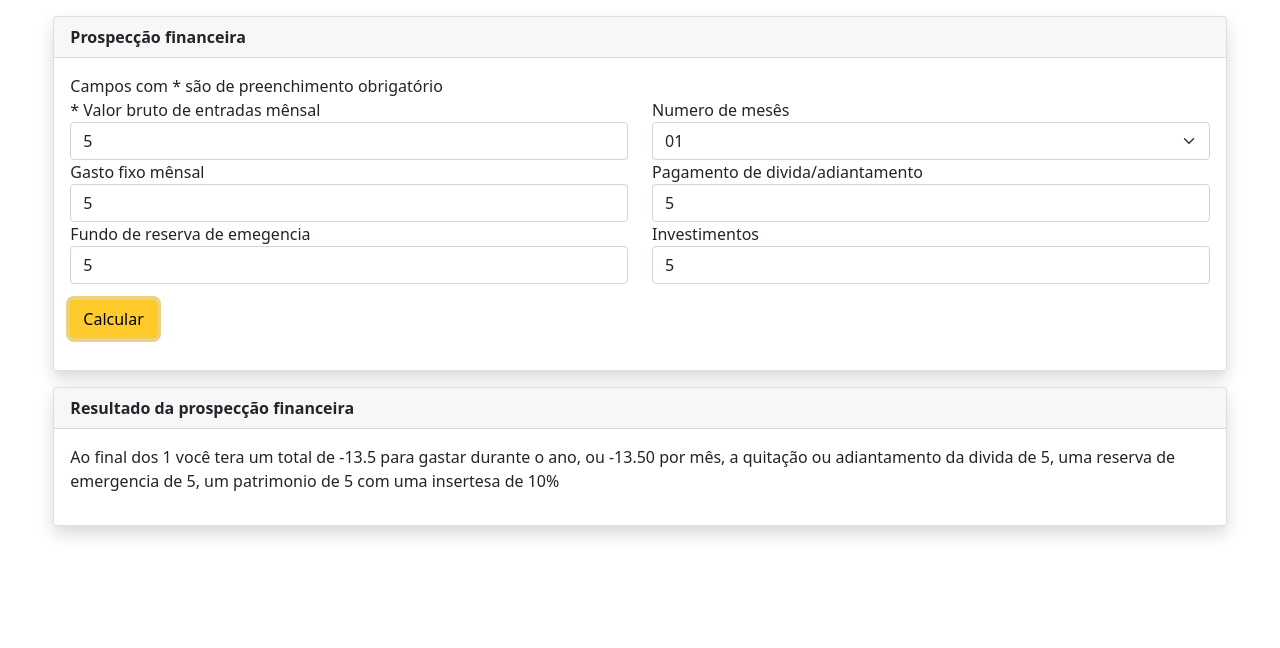
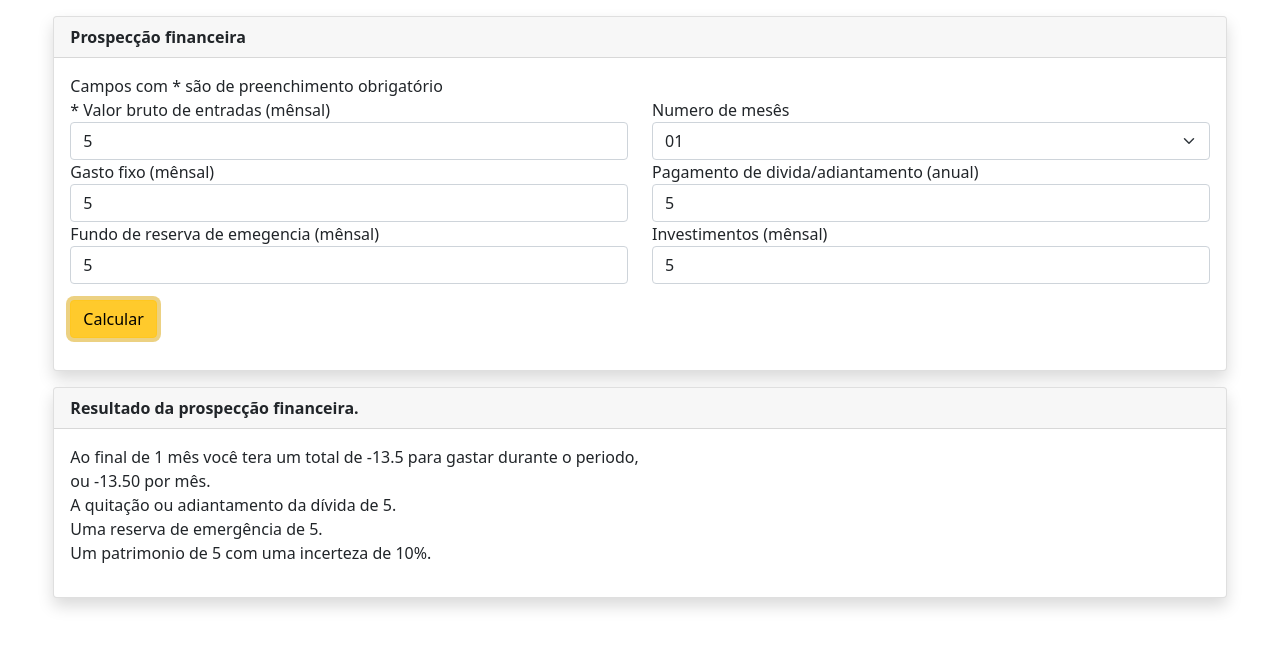
Before and after one commit to Carlos-Alexandre-Leutz/Prospec-o-financeira, a plain HTML site: page index.html in a window 1280 px wide. Both pictures are taken after typing "5", "5", "5", "5", "5" into the empty fields and a click on the button "Calcular". Drawn offline with nearby package versions, Linux system fonts and the light colour scheme.

Commit message:
Update index.html

```diff
--- a/index.html
+++ b/index.html
@@ -1,5 +1,5 @@
 <!DOCTYPE html>
-<html lang="en">
+<html lang="pt">
 
 <head>
     <meta charset="UTF-8">
@@ -22,12 +22,13 @@
                         <div class="row">
                             <label> Campos com * são de preenchimento obrigatório </label>
                             <div class="col-6">
-                                <label for="">* Valor bruto de entradas mênsal</label>
+                                <label for="">* Valor bruto de entradas (mênsal)</label>
                                 <input required type="number" class="form-control" placeholder="Bruto mênsal">
                             </div>
                             <div class="col-6">
                                 <label for="">Numero de mesês</label>
-                                <select required class="form-select" aria-label="Selecione o numero de mesês" name="" id="">
+                                <select required class="form-select" aria-label="Selecione o numero de mesês" name=""
+                                    id="">
                                     <option value="1">01</option>
                                     <option value="2">02</option>
                                     <option value="3">03</option>
@@ -43,21 +44,21 @@
                                 </select>
                             </div>
                             <div class="col-6">
-                                <label for="">Gasto fixo mênsal</label>
-                                <input required  type="number" class="form-control" placeholder="Gasto total">
+                                <label for="">Gasto fixo (mênsal)</label>
+                                <input required type="number" class="form-control" placeholder="Gasto total">
                             </div>
                             <div class="col-6">
-                                <label for="">Pagamento de divida/adiantamento </label>
+                                <label for="">Pagamento de divida/adiantamento (anual)</label>
                                 <input type="number" class="form-control"
-                                    placeholder="valor total da divida a ser pago no periodo">
+                                    placeholder="Valor total da divida a ser pago no periodo">
                             </div>
                             <div class="col-6">
-                                <label for="">Fundo de reserva de emegencia</label>
-                                <input type="number" class="form-control"  placeholder="">
+                                <label for="">Fundo de reserva de emegencia (mênsal)</label>
+                                <input type="number" class="form-control" placeholder="Reserva de emegencia">
                             </div>
                             <div class="col-6">
-                                <label for="">Investimentos</label>
-                                <input type="number"  class="form-control" placeholder="">
+                                <label for="">Investimentos (mênsal)</label>
+                                <input type="number" class="form-control" placeholder="Investimentos ">
                             </div>
                         </div>
                         <div class="mt-3 ml-2">
@@ -73,7 +74,7 @@
 
     <div id="cardResult" class="card shadow col-11 m-auto mt-3 d-none">
         <header class="card-header">
-            <strong class="align-self-center"> Resultado da prospecção financeira </strong>
+            <strong class="align-self-center"> Resultado da prospecção financeira. </strong>
         </header>
         <div class="card-body">
             <div class="row">
@@ -93,7 +94,9 @@
         let form = document.getElementById('form');
         form.addEventListener('submit', e => {
             e.preventDefault();
-            getValInput(e)
+            let valInputs = getValInput(e);
+            let calculo = calc(valInputs);
+            innerResult(calculo)
         });
 
         const getValInput = e => {
@@ -102,7 +105,7 @@
                 arr.push(input.value);
             }
             let [bruto, meses, gasto, pagamentoAdiantemento, reserva, investimento] = arr;
-            let obj = {
+            return {
                 "bruto": bruto,
                 "meses": meses,
                 "gasto": gasto,
@@ -110,7 +113,6 @@
                 "reserva": reserva ?? 0,
                 "investimento": investimento ?? 0
             };
-            innerResult(calc(obj));
         };
 
         const calc = data => {
@@ -120,16 +122,19 @@
             let Insertesa = sobra / 10;
             return {
                 "sobra": sobra - Insertesa,
-                "reserva": reserva,
-                "investimento": investimento,
+                "reserva": reserva ?? 0,
+                "investimento": investimento ?? 0,
                 "meses": data.meses,
-                "pagamentoAdiantemento": data.pagamentoAdiantemento
+                "pagamentoAdiantemento": data.pagamentoAdiantemento ?? 0
             }
         };
 
         const innerResult = data => {
-            console.log(data)
-            let html = `Ao final dos ${data.meses} você tera um total de ${data.sobra} para gastar durante o ano, ou ${ (parseFloat(data.sobra) / parseFloat(data.meses)).toFixed(2)} por mês, a quitação ou adiantamento da divida de ${data.pagamentoAdiantemento}, uma reserva de emergencia de ${data.reserva}, um patrimonio de ${data.investimento} com uma insertesa de 10% `;
+            let html = `Ao final de ${data.meses} ${data.meses > 1 ? "mesês" : "mês"} você tera um total de ${data.sobra} para gastar durante o periodo,
+            ou ${(parseFloat(data.sobra) / parseFloat(data.meses)).toFixed(2)} por mês.
+            A quitação ou adiantamento da dívida de ${data.pagamentoAdiantemento}.
+            Uma reserva de emergência de ${data.reserva}.
+            Um patrimonio de ${data.investimento} com uma incerteza de 10%.`;
             document.getElementById("result").innerText = html;
             document.getElementById("cardResult").classList.remove("d-none")
         };
```
